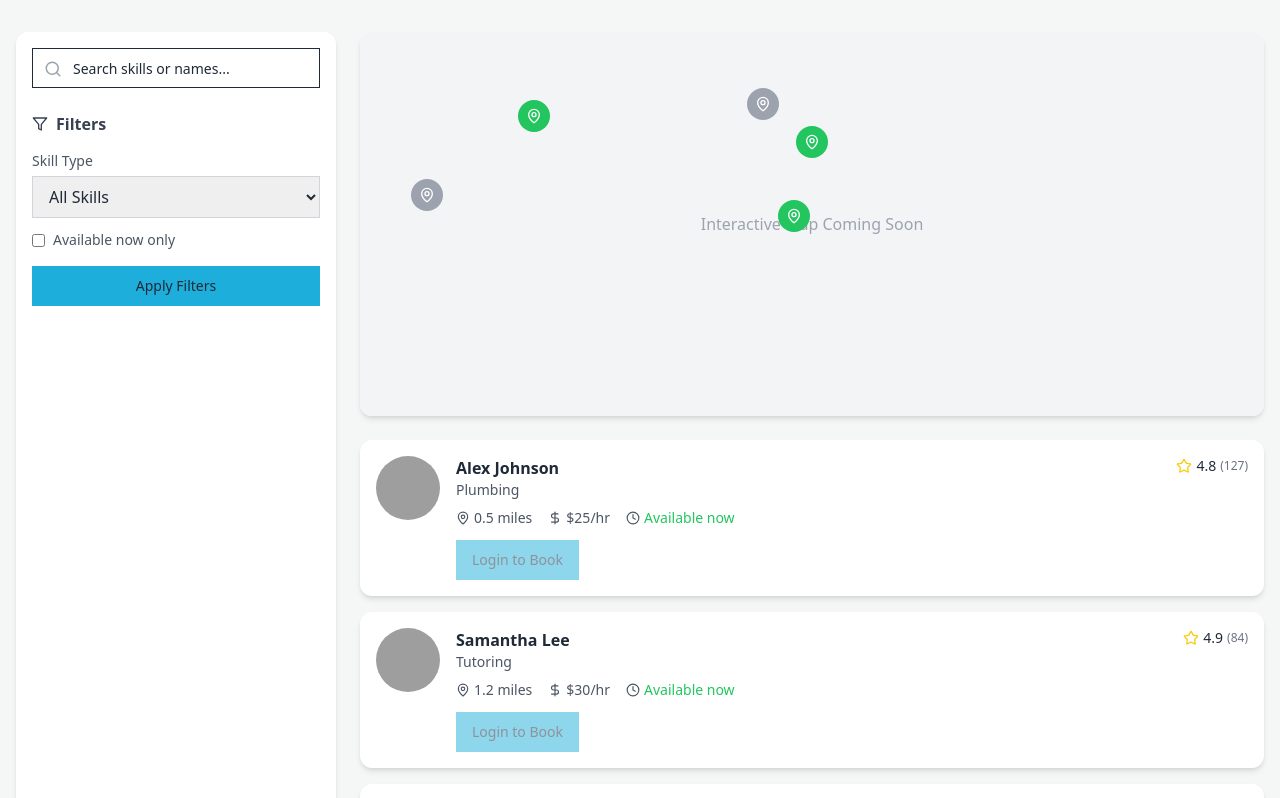
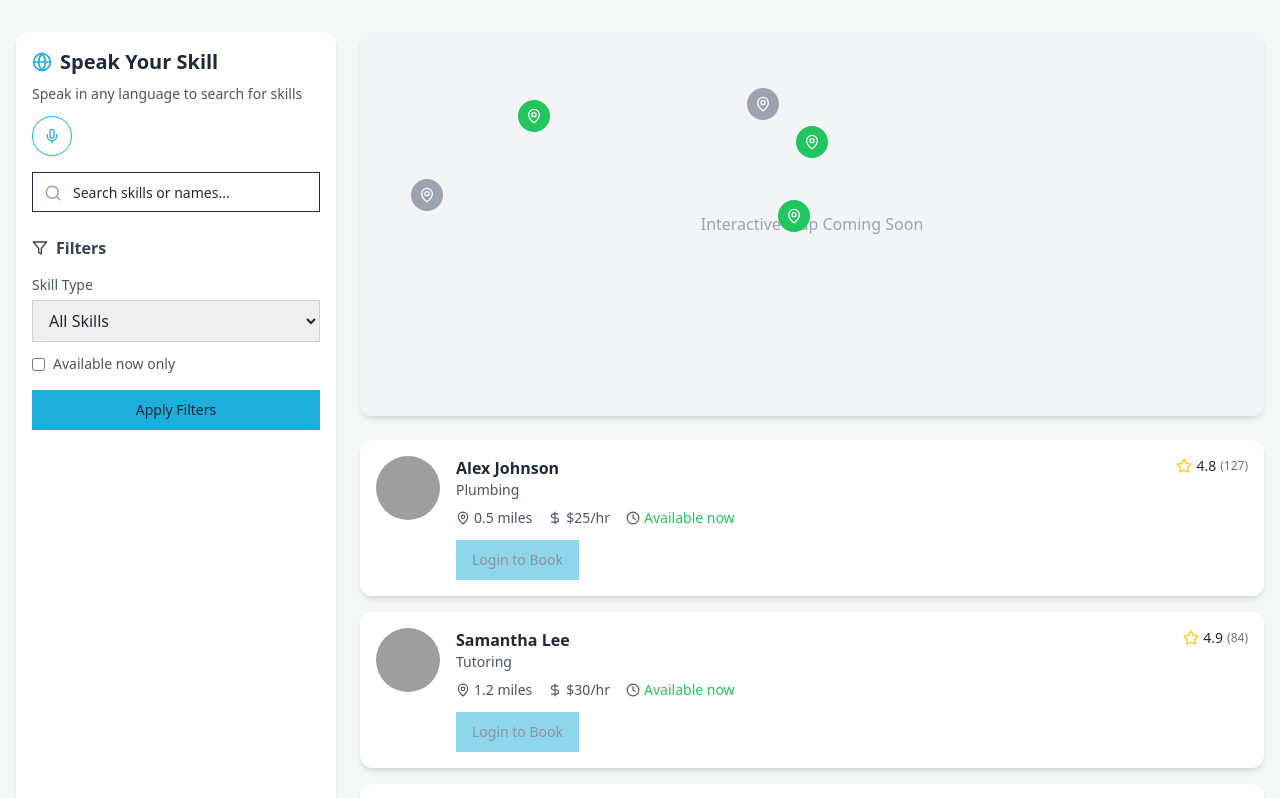
Before and after one commit to ManyaDhingra/skillscape-voice-match, a React (Vite) app: page /map in a window 1280 px wide. Shown: the top 798 px of the page. Built offline with nearby package versions, Linux system fonts and the light colour scheme; grey boxes are pictures that could not be loaded.

Commit message:
Add peak ur skill feature
Implement feature to convert regional languages to query.

```diff
--- /dev/null
+++ b/src/components/VoiceSearch.tsx
@@ -0,0 +1,113 @@
+
+import React, { useState, useRef } from 'react';
+import { Mic, MicOff, Loader2 } from 'lucide-react';
+import { Button } from '@/components/ui/button';
+import { toast } from 'sonner';
+
+interface VoiceSearchProps {
+  onSearchResult: (query: string) => void;
+}
+
+const VoiceSearch: React.FC<VoiceSearchProps> = ({ onSearchResult }) => {
+  const [isListening, setIsListening] = useState(false);
+  const [isProcessing, setIsProcessing] = useState(false);
+  const recognitionRef = useRef<SpeechRecognition | null>(null);
+
+  const startListening = () => {
+    if (!('webkitSpeechRecognition' in window) && !('SpeechRecognition' in window)) {
+      toast.error("Speech recognition is not supported in your browser");
+      return;
+    }
+
+    try {
+      // Initialize speech recognition
+      const SpeechRecognition = window.SpeechRecognition || window.webkitSpeechRecognition;
+      recognitionRef.current = new SpeechRecognition();
+
+      // Configure recognition
+      recognitionRef.current.continuous = false;
+      recognitionRef.current.interimResults = false;
+
+      // Try to detect language automatically
+      recognitionRef.current.lang = ''; // Empty for auto-detection
+
+      // Handle results
+      recognitionRef.current.onresult = (event) => {
+        const transcript = event.results[0][0].transcript;
+        setIsListening(false);
+        setIsProcessing(true);
+
+        // Simulate processing of different languages (in a real app, you'd use a translation API)
+        setTimeout(() => {
+          onSearchResult(transcript);
+          setIsProcessing(false);
+          toast.success("Voice input processed successfully");
+        }, 1000);
+      };
+
+      // Handle errors
+      recognitionRef.current.onerror = (event) => {
+        console.error('Speech recognition error', event.error);
+        setIsListening(false);
+        toast.error("Error capturing voice. Please try again.");
+      };
+
+      // Handle end of speech
+      recognitionRef.current.onend = () => {
+        if (isListening) {
+          setIsListening(false);
+        }
+      };
+
+      // Start recognition
+      recognitionRef.current.start();
+      setIsListening(true);
+      toast.info("Listening... Speak now");
+    } catch (error) {
+      console.error('Speech recognition error:', error);
+      toast.error("Failed to start voice recognition");
+      setIsListening(false);
+    }
+  };
+
+  const stopListening = () => {
+    if (recognitionRef.current) {
+      recognitionRef.current.stop();
+      setIsListening(false);
+    }
+  };
+
+  return (
+    <div className="flex items-center">
+      <Button
+        variant="outline"
+        size="icon"
+        onClick={isListening ? stopListening : startListening}
+        className={`rounded-full w-10 h-10 ${isListening ? 'bg-red-100 text-red-500 border-red-300' : 'border-[#1EAEDB] text-[#1EAEDB]'}`}
+        disabled={isProcessing}
+      >
+        {isProcessing ? (
+          <Loader2 className="h-5 w-5 animate-spin" />
+        ) : isListening ? (
+          <MicOff className="h-5 w-5" />
+        ) : (
+          <Mic className="h-5 w-5" />
+        )}
+      </Button>
+
+      {isListening && (
+        <span className="ml-2 text-sm text-gray-600 animate-pulse">
+          Listening...
+        </span>
+      )}
+
+      {isProcessing && (
+        <span className="ml-2 text-sm text-gray-600">
+          Processing voice...
+        </span>
+      )}
+    </div>
+  );
+};
+
+export default VoiceSearch;
--- a/src/pages/MapSearch.tsx
+++ b/src/pages/MapSearch.tsx
@@ -2,8 +2,10 @@
 import React, { useState } from 'react';
 import { Button } from '@/components/ui/button';
 import { Input } from '@/components/ui/input';
-import { Search, MapPin, Star, Clock, DollarSign, Filter } from 'lucide-react';
+import { Search, MapPin, Star, Clock, DollarSign, Filter, Globe } from 'lucide-react';
 import { useAuth } from '@/hooks/useAuth';
+import VoiceSearch from '@/components/VoiceSearch';
+import { toast } from 'sonner';
 
 // Mock data for skill providers
 const MOCK_PROVIDERS = [
@@ -74,6 +76,7 @@ const MapSearch = () => {
   const [searchTerm, setSearchTerm] = useState('');
   const [selectedSkill, setSelectedSkill] = useState('');
   const [showAvailableOnly, setShowAvailableOnly] = useState(false);
+  const [detectedLanguage, setDetectedLanguage] = useState<string | null>(null);
 
   // Filter providers based on search and filters
   const filteredProviders = MOCK_PROVIDERS.filter(provider => {
@@ -94,12 +97,43 @@ const MapSearch = () => {
   // Get unique skills for the filter
   const uniqueSkills = Array.from(new Set(MOCK_PROVIDERS.map(p => p.skill)));
 
+  // Handle voice search results
+  const handleVoiceSearchResult = (transcript: string) => {
+    // Simulate language detection (in a real app, you'd use a language detection API)
+    const languages = ['English', 'Hindi', 'Spanish', 'French', 'Mandarin'];
+    const detectedLang = languages[Math.floor(Math.random() * languages.length)];
+
+    setDetectedLanguage(detectedLang);
+    setSearchTerm(transcript);
+
+    toast.success(`Detected language: ${detectedLang}`);
+    console.log(`Voice input: "${transcript}" (detected as ${detectedLang})`);
+  };
+
   return (
     <div className="min-h-screen bg-[#F4F7F6]">
       <div className="container mx-auto px-4 py-8">
         <div className="flex flex-col md:flex-row gap-6">
           {/* Left sidebar - Search and filters */}
           <div className="w-full md:w-80 bg-white rounded-xl shadow-md p-4">
+            <div className="mb-4">
+              <h2 className="text-xl font-bold text-gray-800 flex items-center gap-2 mb-2">
+                <Globe size={20} className="text-[#1EAEDB]" />
+                Speak Your Skill
+              </h2>
+              <p className="text-sm text-gray-600 mb-3">
+                Speak in any language to search for skills
+              </p>
+              <div className="flex items-center justify-between">
+                <VoiceSearch onSearchResult={handleVoiceSearchResult} />
+                {detectedLanguage && (
+                  <div className="text-xs bg-[#1EAEDB]/10 text-[#1EAEDB] px-2 py-1 rounded">
+                    Detected: {detectedLanguage}
+                  </div>
+                )}
+              </div>
+            </div>
+
             <div className="relative">
               <Search className="absolute left-3 top-3 text-gray-400" size={18} />
               <Input
--- /dev/null
+++ b/src/types/speech-recognition.d.ts
@@ -0,0 +1,71 @@
+
+interface Window {
+  SpeechRecognition: typeof SpeechRecognition;
+  webkitSpeechRecognition: typeof SpeechRecognition;
+}
+
+interface SpeechRecognitionErrorEvent extends Event {
+  error: string;
+}
+
+interface SpeechRecognitionEvent extends Event {
+  results: SpeechRecognitionResultList;
+}
+
+interface SpeechRecognitionResultList {
+  length: number;
+  item(index: number): SpeechRecognitionResult;
+  [index: number]: SpeechRecognitionResult;
+}
+
+interface SpeechRecognitionResult {
+  length: number;
+  item(index: number): SpeechRecognitionAlternative;
+  [index: number]: SpeechRecognitionAlternative;
+  isFinal: boolean;
+}
+
+interface SpeechRecognitionAlternative {
+  transcript: string;
+  confidence: number;
+}
+
+interface SpeechRecognition extends EventTarget {
+  continuous: boolean;
+  grammars: SpeechGrammarList;
+  interimResults: boolean;
+  lang: string;
+  maxAlternatives: number;
+  onaudioend: (this: SpeechRecognition, ev: Event) => any;
+  onaudiostart: (this: SpeechRecognition, ev: Event) => any;
+  onend: (this: SpeechRecognition, ev: Event) => any;
+  onerror: (this: SpeechRecognition, ev: SpeechRecognitionErrorEvent) => any;
+  onnomatch: (this: SpeechRecognition, ev: SpeechRecognitionEvent) => any;
+  onresult: (this: SpeechRecognition, ev: SpeechRecognitionEvent) => any;
+  onsoundend: (this: SpeechRecognition, ev: Event) => any;
+  onsoundstart: (this: SpeechRecognition, ev: Event) => any;
+  onspeechend: (this: SpeechRecognition, ev: Event) => any;
+  onspeechstart: (this: SpeechRecognition, ev: Event) => any;
+  onstart: (this: SpeechRecognition, ev: Event) => any;
+  abort(): void;
+  start(): void;
+  stop(): void;
+}
+
+declare var SpeechRecognition: {
+  prototype: SpeechRecognition;
+  new(): SpeechRecognition;
+};
+
+interface SpeechGrammarList {
+  length: number;
+  item(index: number): SpeechGrammar;
+  [index: number]: SpeechGrammar;
+  addFromURI(src: string, weight: number): void;
+  addFromString(string: string, weight: number): void;
+}
+
+interface SpeechGrammar {
+  src: string;
+  weight: number;
+}
```
